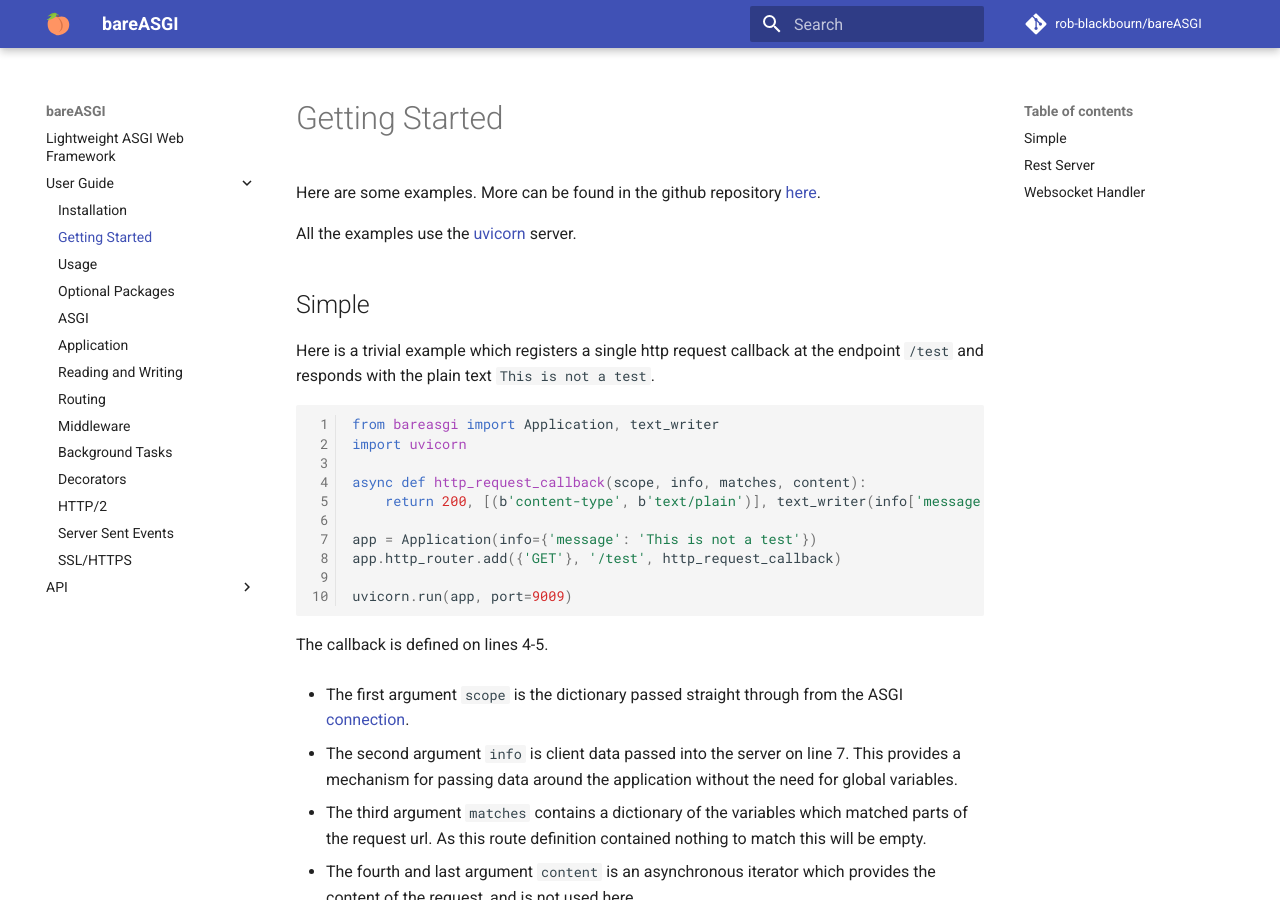
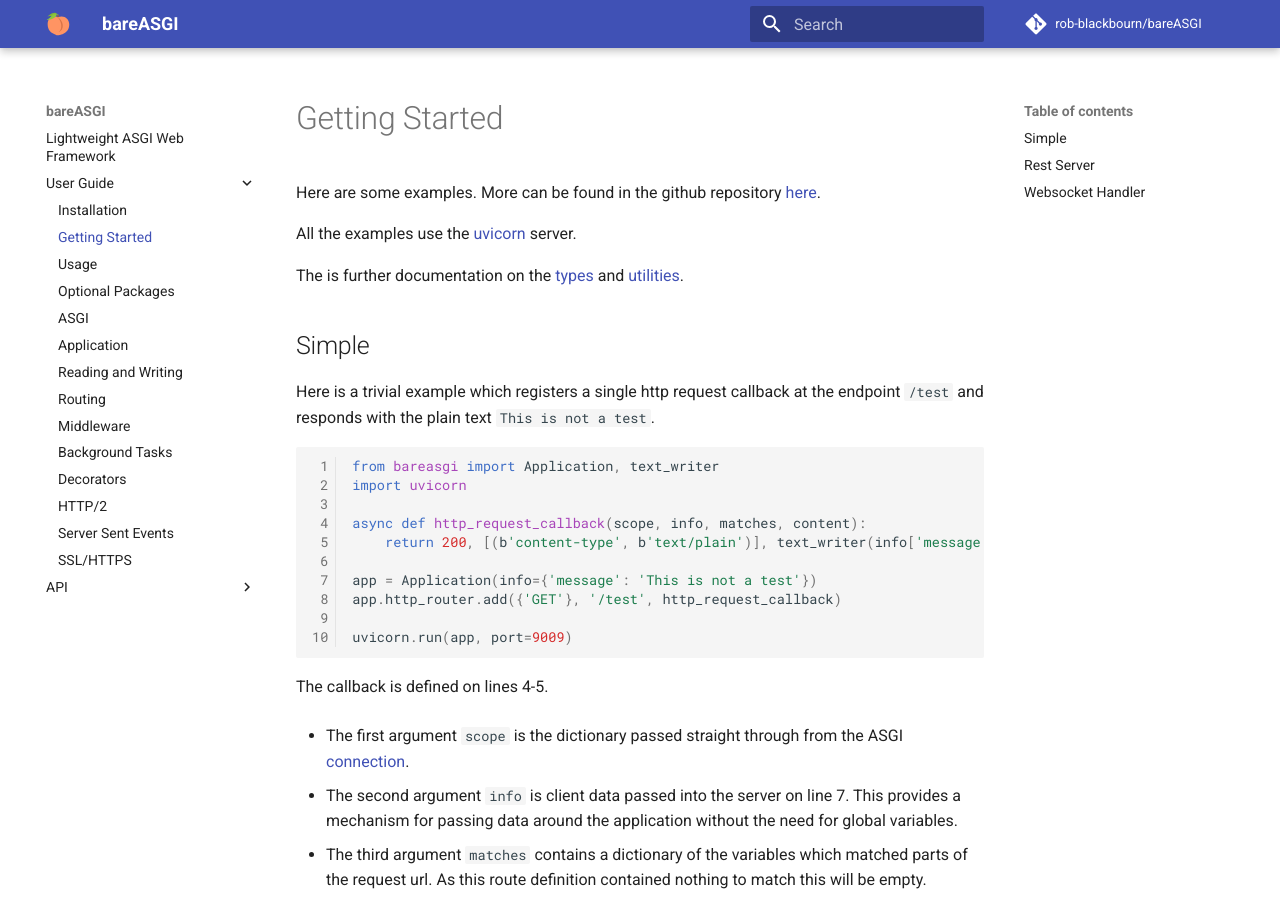
Before and after one commit to rob-blackbourn/bareASGI, an MkDocs documentation site: the page built from documentation/user-guide/getting-started.md, in a window 1280 px wide and 900 px high. Built offline with MkDocs 1.6.1 and Material for MkDocs 9.7.7, drawn with Linux system fonts in a browser that asks for light colours; comment, search, counter and statistics services are not loaded.

Commit message:
Added a link to more docs

```diff
--- a/docs/user-guide/getting-started/index.html
+++ b/docs/user-guide/getting-started/index.html
@@ -580,6 +580,9 @@
 <p>Here are some examples. More can be found in the github repository
 <a href="https://github.com/rob-blackbourn/bareasgi/tree/master/examples">here</a>.</p>
 <p>All the examples use the <a href="https://www.uvicorn.org/">uvicorn</a> server.</p>
+<p>The is further documentation on the
+<a href="https://rob-blackbourn.github.io/bareTypes/">types</a>
+and <a href="https://rob-blackbourn.github.io/bareUtils/">utilities</a>.</p>
 <h2 id="simple">Simple<a class="headerlink" href="#simple" title="Permanent link">&para;</a></h2>
 <p>Here is a trivial example which registers a single http request callback at the endpoint <code>/test</code>
 and responds with the plain text <code>This is not a test</code>.</p>
--- a/documentation/user-guide/getting-started.md
+++ b/documentation/user-guide/getting-started.md
@@ -4,6 +4,10 @@ Here are some examples. More can be found in the github repository
 [here](https://github.com/rob-blackbourn/bareasgi/tree/master/examples).
 
 All the examples use the [uvicorn](https://www.uvicorn.org/) server.
+
+The is further documentation on the
+[types](https://rob-blackbourn.github.io/bareTypes/)
+and [utilities](https://rob-blackbourn.github.io/bareUtils/).
 
 ## Simple
 
```
Also changed, not shown: docs/search/search_index.json (+1 -1 lines), 1 other file.
